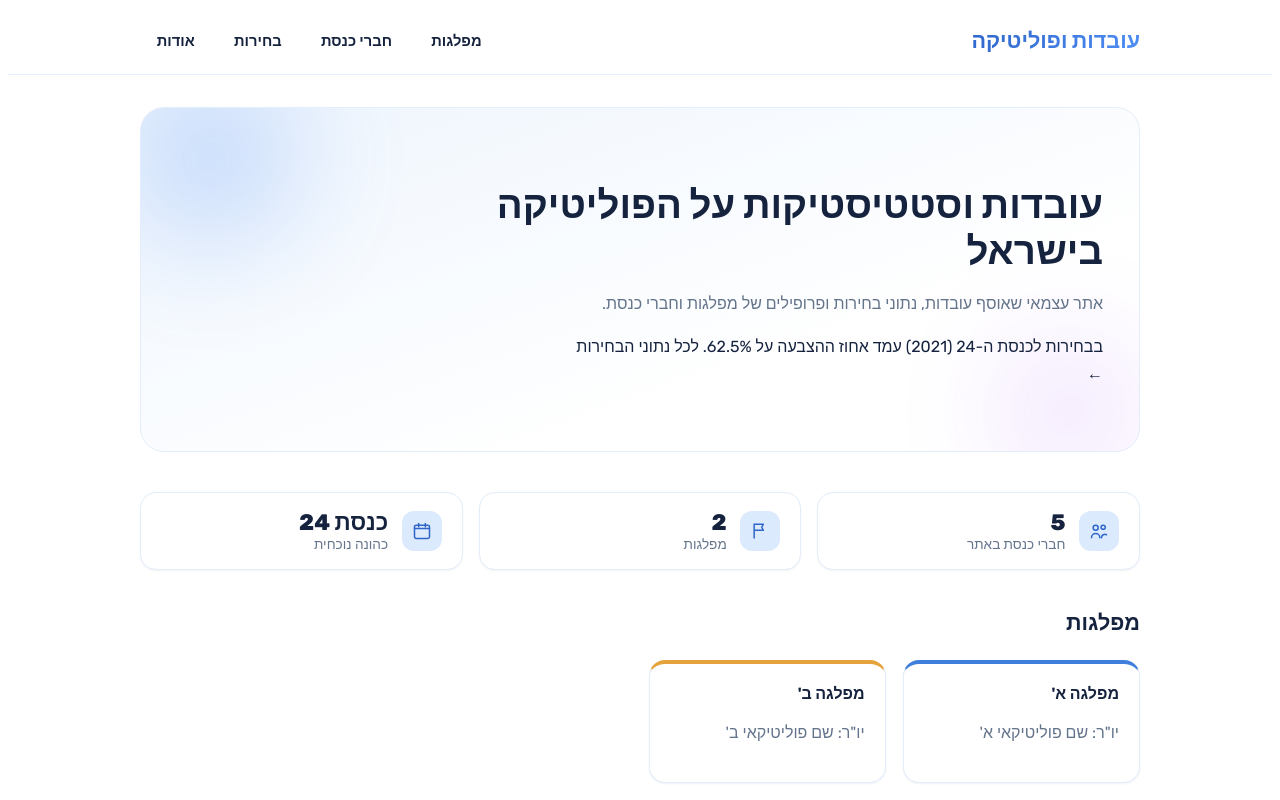
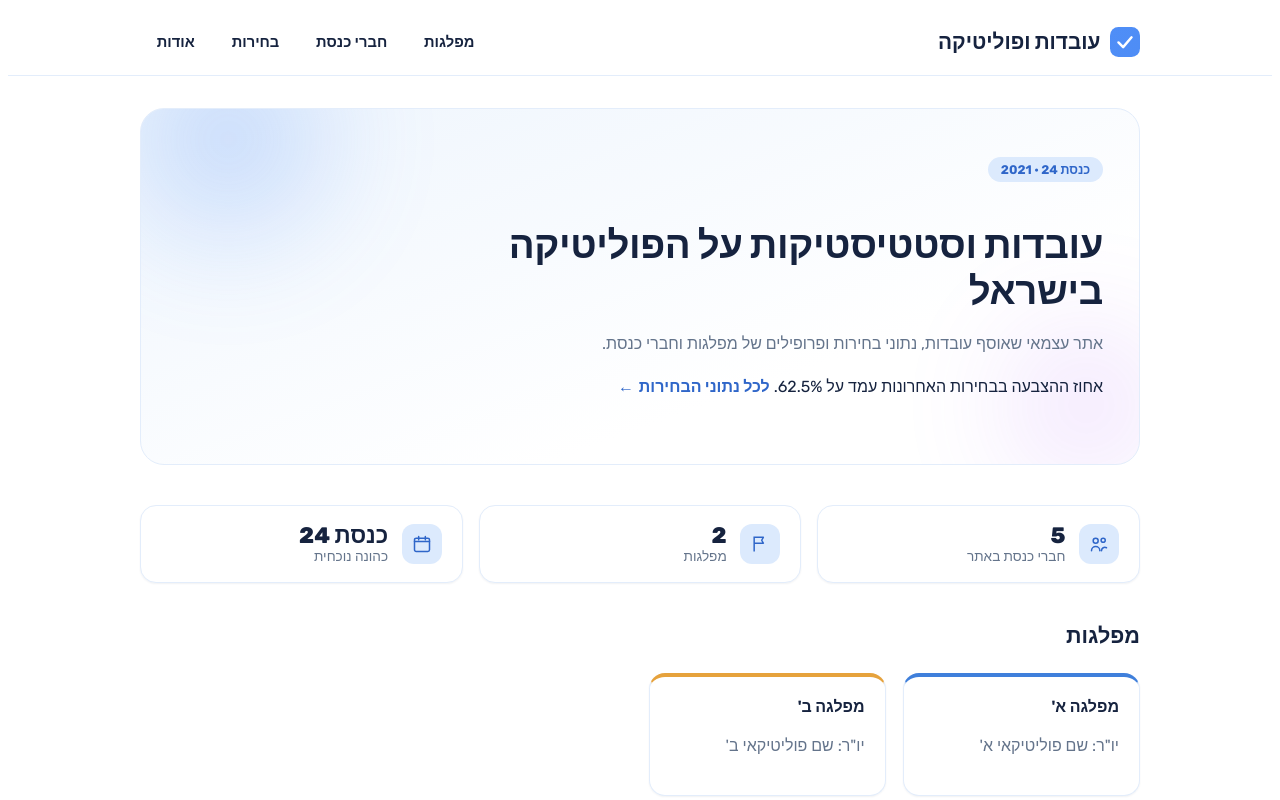
Before and after one commit to liorayacob/politics-facts, a Next.js app: page / in a window 1280 px wide. Shown: the top 800 px of the page. Built offline with nearby package versions, Linux system fonts and the light colour scheme.

Commit message:
Add motion polish: animated nav pill, logo, floating hero blobs, staggered card reveals

```diff
--- a/src/app/globals.css
+++ b/src/app/globals.css
@@ -72,38 +72,55 @@ a {
 }
 
 .site-title {
-  font-size: 1.35rem;
+  display: flex;
+  align-items: center;
+  gap: 0.6rem;
+  font-size: 1.3rem;
   font-weight: 800;
-  background: linear-gradient(120deg, var(--accent-dark), var(--accent));
-  -webkit-background-clip: text;
-  background-clip: text;
-  color: transparent;
+}
+
+.site-title svg {
+  flex-shrink: 0;
 }
 
 .site-nav {
   display: flex;
-  gap: 0.35rem;
+  gap: 0.2rem;
   flex-wrap: wrap;
 }
 
-.site-nav a {
+.nav-link-wrap {
+  position: relative;
+  display: inline-block;
   padding: 0.5rem 1.05rem;
   border-radius: 999px;
+  transition: background 0.15s;
+}
+
+.nav-link-wrap:hover {
+  background: var(--accent-soft);
+}
+
+.nav-pill {
+  position: absolute;
+  inset: 0;
+  border-radius: 999px;
+  background: linear-gradient(120deg, var(--accent-dark), var(--accent));
+  box-shadow: var(--shadow-md);
+  z-index: 0;
+}
+
+.nav-link-label {
+  position: relative;
+  z-index: 1;
   font-weight: 600;
   font-size: 0.92rem;
   color: var(--foreground);
-  transition: background 0.15s, color 0.15s, box-shadow 0.15s;
+  transition: color 0.15s;
 }
 
-.site-nav a:hover {
-  background: var(--accent-soft);
-  color: var(--accent-dark);
-}
-
-.site-nav a.active {
-  background: linear-gradient(120deg, var(--accent-dark), var(--accent));
+.nav-link-label.active {
   color: #ffffff;
-  box-shadow: var(--shadow-md);
 }
 
 /* Hero */
@@ -135,6 +152,7 @@ a {
   opacity: 0.35;
   top: -80px;
   left: -60px;
+  animation: floatBlob 10s ease-in-out infinite;
 }
 
 .hero::after {
@@ -144,11 +162,50 @@ a {
   opacity: 0.2;
   bottom: -70px;
   right: -40px;
+  animation: floatBlob 13s ease-in-out infinite reverse;
+}
+
+@keyframes floatBlob {
+  0%, 100% {
+    transform: translate(0, 0) scale(1);
+  }
+  50% {
+    transform: translate(18px, -20px) scale(1.08);
+  }
+}
+
+@keyframes fadeInUp {
+  from {
+    opacity: 0;
+    transform: translateY(14px);
+  }
+  to {
+    opacity: 1;
+    transform: translateY(0);
+  }
+}
+
+.reveal {
+  animation: fadeInUp 0.5s ease-out both;
 }
 
 .hero h1 {
   font-size: 2.4rem;
   max-width: 40rem;
+  letter-spacing: -0.01em;
+}
+
+.hero-eyebrow {
+  display: inline-flex;
+  align-items: center;
+  gap: 0.4rem;
+  background: var(--accent-soft);
+  color: var(--accent-dark);
+  font-size: 0.78rem;
+  font-weight: 700;
+  padding: 0.3rem 0.8rem;
+  border-radius: 999px;
+  margin-bottom: 0.9rem;
 }
 
 .hero p {
@@ -173,6 +230,12 @@ a {
   align-items: center;
   gap: 0.85rem;
   box-shadow: var(--shadow-sm);
+  transition: transform 0.18s ease, box-shadow 0.18s ease;
+}
+
+.stat-card:hover {
+  transform: translateY(-3px);
+  box-shadow: var(--shadow-md);
 }
 
 .stat-icon {
@@ -185,6 +248,11 @@ a {
   align-items: center;
   justify-content: center;
   flex-shrink: 0;
+  transition: transform 0.18s ease;
+}
+
+.stat-card:hover .stat-icon {
+  transform: scale(1.1) rotate(-4deg);
 }
 
 .stat-value {
@@ -530,3 +598,38 @@ p {
 .muted {
   color: var(--muted);
 }
+
+.link-arrow {
+  display: inline-flex;
+  align-items: center;
+  gap: 0.3rem;
+  font-weight: 700;
+  color: var(--accent-dark);
+}
+
+.link-arrow .arrow {
+  display: inline-block;
+  transition: transform 0.18s ease;
+}
+
+.link-arrow:hover .arrow {
+  transform: translateX(-4px);
+}
+
+.btn-primary {
+  display: inline-flex;
+  align-items: center;
+  gap: 0.5rem;
+  background: linear-gradient(120deg, var(--accent-dark), var(--accent));
+  color: #ffffff;
+  font-weight: 700;
+  padding: 0.75rem 1.4rem;
+  border-radius: 999px;
+  box-shadow: var(--shadow-md);
+  transition: transform 0.15s ease, box-shadow 0.15s ease;
+}
+
+.btn-primary:hover {
+  transform: translateY(-2px);
+  box-shadow: 0 16px 32px -12px rgba(47, 102, 201, 0.4);
+}
--- a/src/app/page.tsx
+++ b/src/app/page.tsx
@@ -2,24 +2,30 @@ import Link from "next/link";
 import { parties } from "@/data/parties";
 import { politicians, getPartyChair } from "@/data/politicians";
 import { elections } from "@/data/elections";
+import FadeIn from "@/components/FadeIn";
 
 export default function Home() {
   const latestElection = elections[elections.length - 1];
 
   return (
     <div>
+      <FadeIn>
         <div className="hero">
+          <span className="hero-eyebrow">כנסת {latestElection.knesset} · {latestElection.year}</span>
           <h1>עובדות וסטטיסטיקות על הפוליטיקה בישראל</h1>
           <p className="muted">
             אתר עצמאי שאוסף עובדות, נתוני בחירות ופרופילים של מפלגות וחברי כנסת.
           </p>
           <p>
-          בבחירות לכנסת ה-{latestElection.knesset} ({latestElection.year}) עמד
-          אחוז ההצבעה על {latestElection.turnoutPercent}%.{" "}
-          <Link href="/elections">לכל נתוני הבחירות ←</Link>
+            אחוז ההצבעה בבחירות האחרונות עמד על {latestElection.turnoutPercent}%.{" "}
+            <Link href="/elections" className="link-arrow">
+              לכל נתוני הבחירות <span className="arrow">←</span>
+            </Link>
           </p>
         </div>
+      </FadeIn>
 
+      <FadeIn delay={0.1}>
         <div className="stats-row">
           <div className="stat-card">
             <div className="stat-icon">
@@ -56,17 +62,18 @@ export default function Home() {
             </div>
           </div>
         </div>
+      </FadeIn>
 
       <h2>מפלגות</h2>
       <div className="card-grid">
-        {parties.map((party) => {
+        {parties.map((party, i) => {
           const chair = getPartyChair(party.slug);
           return (
             <Link
               key={party.slug}
               href={`/parties/${party.slug}`}
-              className="card card-link party-card"
-              style={{ ["--party-color" as string]: party.color }}
+              className="card card-link party-card reveal"
+              style={{ ["--party-color" as string]: party.color, animationDelay: `${i * 60}ms` }}
             >
               <strong>{party.name}</strong>
               <p className="muted">{chair ? `יו"ר: ${chair.name}` : ""}</p>
--- a/src/app/parties/[slug]/page.tsx
+++ b/src/app/parties/[slug]/page.tsx
@@ -35,8 +35,8 @@ export default async function PartyPage({
         <>
           <h2>חברי המפלגה</h2>
           <div className="member-list">
-            {members.map((member) => (
-              <MemberRow key={member.slug} politician={member} color={party.color} />
+            {members.map((member, i) => (
+              <MemberRow key={member.slug} politician={member} color={party.color} delay={i * 60} />
             ))}
           </div>
         </>
--- a/src/app/parties/page.tsx
+++ b/src/app/parties/page.tsx
@@ -7,14 +7,14 @@ export default function PartiesPage() {
     <div>
       <h1>מפלגות</h1>
       <div className="card-grid">
-        {parties.map((party) => {
+        {parties.map((party, i) => {
           const chair = getPartyChair(party.slug);
           return (
             <Link
               key={party.slug}
               href={`/parties/${party.slug}`}
-              className="card card-link party-card"
-              style={{ ["--party-color" as string]: party.color }}
+              className="card card-link party-card reveal"
+              style={{ ["--party-color" as string]: party.color, animationDelay: `${i * 60}ms` }}
             >
               <strong>{party.name}</strong>
               <p className="muted">
--- a/src/app/politicians/page.tsx
+++ b/src/app/politicians/page.tsx
@@ -18,8 +18,8 @@ export default function PoliticiansPage() {
               <h2 style={{ margin: 0 }}>{party.name}</h2>
             </div>
             <div className="member-list">
-              {members.map((member) => (
-                <MemberRow key={member.slug} politician={member} color={party.color} />
+              {members.map((member, i) => (
+                <MemberRow key={member.slug} politician={member} color={party.color} delay={i * 60} />
               ))}
             </div>
           </div>
--- /dev/null
+++ b/src/components/FadeIn.tsx
@@ -0,0 +1,27 @@
+"use client";
+
+import { motion } from "framer-motion";
+import type { ReactNode } from "react";
+
+export default function FadeIn({
+  children,
+  delay = 0,
+  y = 16,
+  className,
+}: {
+  children: ReactNode;
+  delay?: number;
+  y?: number;
+  className?: string;
+}) {
+  return (
+    <motion.div
+      className={className}
+      initial={{ opacity: 0, y }}
+      animate={{ opacity: 1, y: 0 }}
+      transition={{ duration: 0.55, delay, ease: "easeOut" }}
+    >
+      {children}
+    </motion.div>
+  );
+}
--- a/src/components/Header.tsx
+++ b/src/components/Header.tsx
@@ -2,6 +2,7 @@
 
 import Link from "next/link";
 import { usePathname } from "next/navigation";
+import { motion } from "framer-motion";
 
 const links = [
   { href: "/parties", label: "מפלגות" },
@@ -10,6 +11,27 @@ const links = [
   { href: "/about", label: "אודות" },
 ];
 
+function Logo() {
+  return (
+    <svg width="30" height="30" viewBox="0 0 32 32" fill="none" aria-hidden>
+      <rect width="32" height="32" rx="9" fill="url(#logo-gradient)" />
+      <path
+        d="M9 16.5 14 21.5 23 11"
+        stroke="#ffffff"
+        strokeWidth="2.6"
+        strokeLinecap="round"
+        strokeLinejoin="round"
+      />
+      <defs>
+        <linearGradient id="logo-gradient" x1="0" y1="0" x2="32" y2="32">
+          <stop offset="0" stopColor="#4f8ef7" />
+          <stop offset="1" stopColor="#2f66c9" />
+        </linearGradient>
+      </defs>
+    </svg>
+  );
+}
+
 export default function Header() {
   const pathname = usePathname();
 
@@ -17,6 +39,7 @@ export default function Header() {
     <header className="site-header">
       <div className="container header-inner">
         <Link href="/" className="site-title">
+          <Logo />
           עובדות ופוליטיקה
         </Link>
         <nav className="site-nav">
@@ -24,12 +47,17 @@ export default function Header() {
             const isActive =
               pathname === link.href || pathname.startsWith(`${link.href}/`);
             return (
-              <Link
-                key={link.href}
-                href={link.href}
-                className={isActive ? "active" : undefined}
-              >
-                {link.label}
+              <Link key={link.href} href={link.href} className="nav-link-wrap">
+                {isActive && (
+                  <motion.span
+                    layoutId="nav-active-pill"
+                    className="nav-pill"
+                    transition={{ type: "spring", stiffness: 420, damping: 32 }}
+                  />
+                )}
+                <span className={`nav-link-label${isActive ? " active" : ""}`}>
+                  {link.label}
+                </span>
               </Link>
             );
           })}
```
Also changed, not shown: src/components/MemberRow.tsx (+7 -1 lines). Lines whose indentation alone changed are shown as unchanged.
